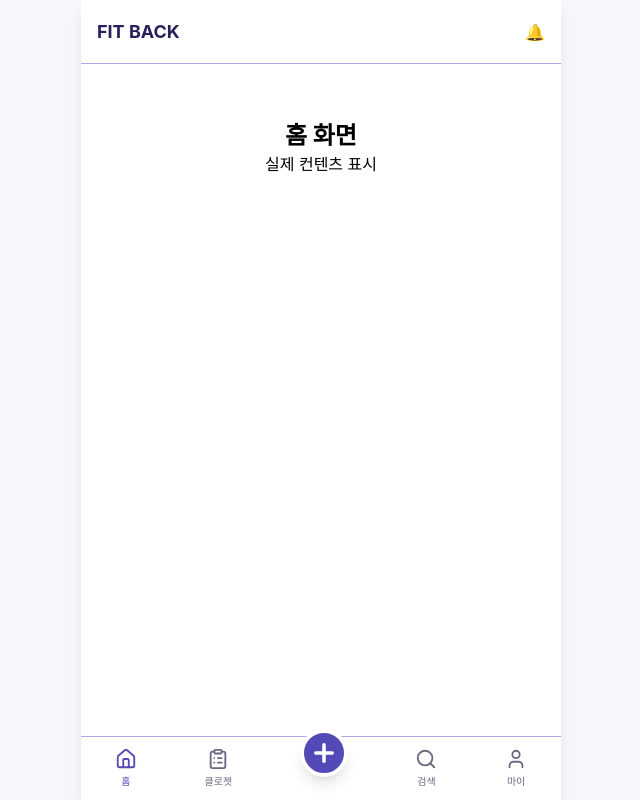
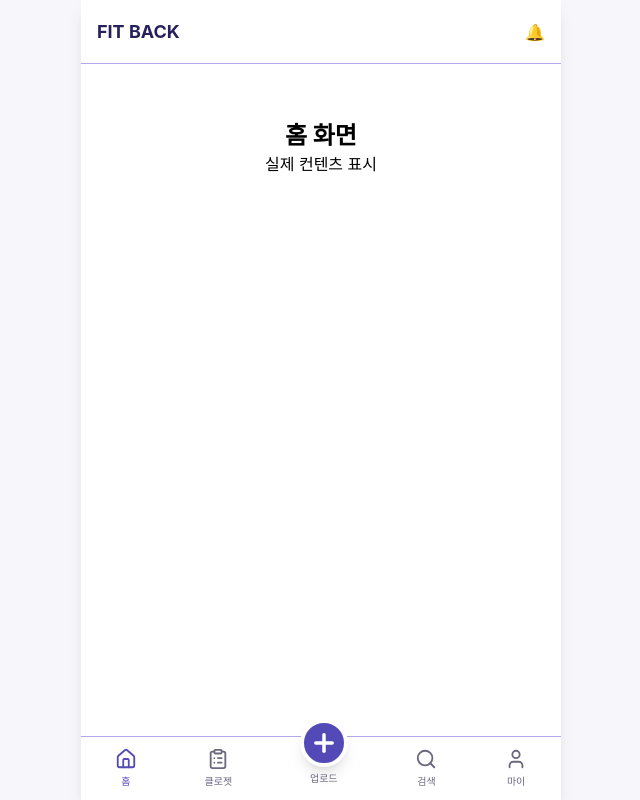
Before and after one commit to FIT-BACK/frontend, a React (Vite) app: page / in a window 1280 px wide. Shown: the whole page, without its empty margins (319-959 px from the left). Built offline with nearby package versions, Linux system fonts and the light colour scheme.

Commit message:
fix:tabbar 업로그 글자 추가

```diff
--- a/src/components/layout/TabBar.tsx
+++ b/src/components/layout/TabBar.tsx
@@ -30,20 +30,28 @@ const TabBar = ({ onUploadClick }: TabBarProps) => {
         <span className="text-[10px] mt-1 font-medium">클로젯</span>
       </Link>
 
-      {/* 업로드 버튼 (onUploadClick 기능 지원) */}
+      {/* 업로드 버튼 */}
       {onUploadClick ? (
         <button
           type="button"
           onClick={onUploadClick}
-          className="bg-primary-600 text-white w-12 h-12 rounded-full flex items-center justify-center -mt-8 shadow-lg hover:bg-primary-800 transition-colors border-4 border-white"
+          className="flex flex-col items-center focus:outline-none"
         >
-          <Plus size={28} strokeWidth={3} />
+          <div className="bg-primary-600 text-white w-12 h-12 rounded-full flex items-center justify-center -mt-8 shadow-lg hover:bg-primary-800 transition-colors border-4 border-white">
+            <Plus size={28} strokeWidth={3} />
+          </div>
+          <span className={`text-[10px] mt-1 font-medium ${isActive('/upload') ? 'text-primary-600' : 'text-text-secondary'}`}>
+            업로드
+          </span>
         </button>
       ) : (
         <Link to="/upload" className="flex flex-col items-center">
           <div className="bg-primary-600 text-white w-12 h-12 rounded-full flex items-center justify-center -mt-8 shadow-lg hover:bg-primary-800 transition-colors border-4 border-white">
             <Plus size={28} strokeWidth={3} />
           </div>
+          <span className={`text-[10px] mt-1 font-medium ${isActive('/upload') ? 'text-primary-600' : 'text-text-secondary'}`}>
+            업로드
+          </span>
         </Link>
       )}
 
```
